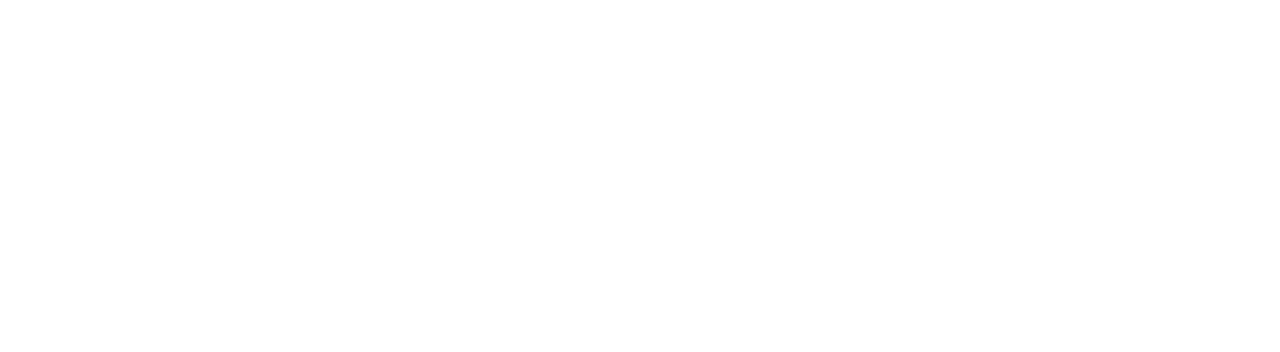
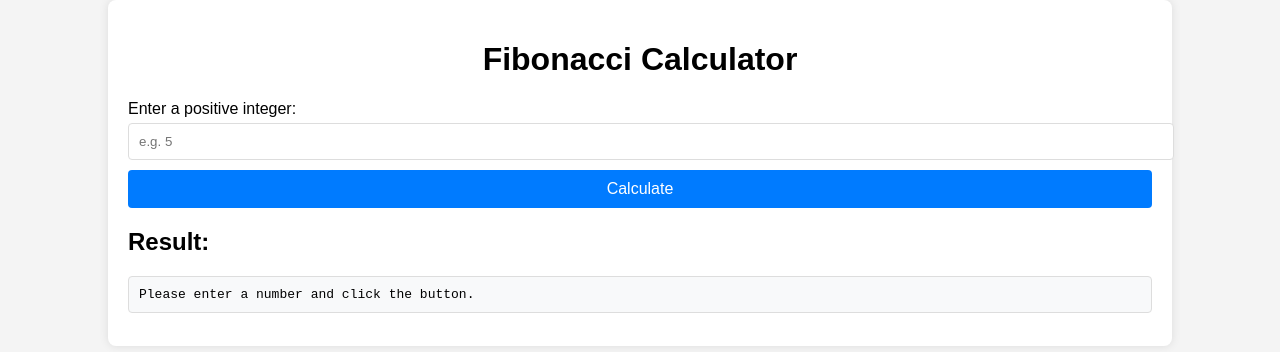
Before and after one commit to acciojob/fibonacci-prerana2601, a website: page main.html in a window 1280 px wide. Drawn offline with Linux system fonts and the light colour scheme.

Commit message:
created a submission

```diff
--- a/main.html
+++ b/main.html
@@ -1,16 +1,22 @@
 <!DOCTYPE html>
+<html lang="en">
+<head>
+    <meta charset="UTF-8">
+    <meta name="viewport" content="width=device-width, initial-scale=1.0">
+    <title>Fibonacci Calculator</title>
+    <link rel="stylesheet" href="styles.css">
+</head>
+<body>
+    <div class="container">
+        <h1>Fibonacci Calculator</h1>
+        <label for="numInput">Enter a positive integer:</label>
+        <input type="number" id="numInput" min="0" placeholder="e.g. 5">
 
-<html>
+        <button onclick="calculateFibonacci()">Calculate</button>
 
-<head>
-	<link rel="stylesheet" href="styles.css">
-</head>
-
-<body>
-	<!-- the entire body must be written by student -->
-    <script type="text/javascript" src="./script.js">
-</script>
-
+        <h2>Result:</h2>
+        <pre id="result">Please enter a number and click the button.</pre>
+    </div>
+    <script src="script.js"></script>
 </body>
-
 </html>
--- a/script.js
+++ b/script.js
@@ -1,14 +1,23 @@
 function fibonacci(num) {
-  if (num === 0) return 0;
+    if (num < 0) {
+        throw new Error("Input should be a non-negative integer.");
+    }
 
-  let a = 0;
-  let b = 1;
+    // Handle base cases
+    if (num === 0) return 0;
+    if (num === 1) return 1;
 
-  for (let i = 2; i <= num; i++) {
-    let temp = a + b;
-    a = b;
-    b = temp;
-  }
+    // Initialize the first two Fibonacci numbers
+    let a = 0; // F(0)
+    let b = 1; // F(1)
 
-  return a;
+    // Compute Fibonacci numbers iteratively
+    for (let i = 2; i <= num; i++) {
+        let c = a + b;
+        a = b;
+        b = c;
+    }
+
+    // The nth Fibonacci number is stored in b
+    return b;
 }
--- a/styles.css
+++ b/styles.css
@@ -1 +1,57 @@
 /*  your css code here. If applicable */
+/* styles.css */
+body {
+    font-family: Arial, sans-serif;
+    background-color: #f4f4f4;
+    margin: 0;
+    padding: 0;
+}
+
+.container {
+    width: 80%;
+    margin: 0 auto;
+    padding: 20px;
+    background: #fff;
+    border-radius: 8px;
+    box-shadow: 0 0 10px rgba(0, 0, 0, 0.1);
+}
+
+h1 {
+    text-align: center;
+}
+
+label {
+    display: block;
+    margin: 10px 0 5px;
+}
+
+input {
+    width: 100%;
+    padding: 10px;
+    margin-bottom: 10px;
+    border: 1px solid #ddd;
+    border-radius: 4px;
+}
+
+button {
+    display: block;
+    width: 100%;
+    padding: 10px;
+    background: #007bff;
+    color: #fff;
+    border: none;
+    border-radius: 4px;
+    cursor: pointer;
+    font-size: 16px;
+}
+
+button:hover {
+    background: #0056b3;
+}
+
+pre {
+    background: #f8f9fa;
+    padding: 10px;
+    border: 1px solid #ddd;
+    border-radius: 4px;
+}
```
